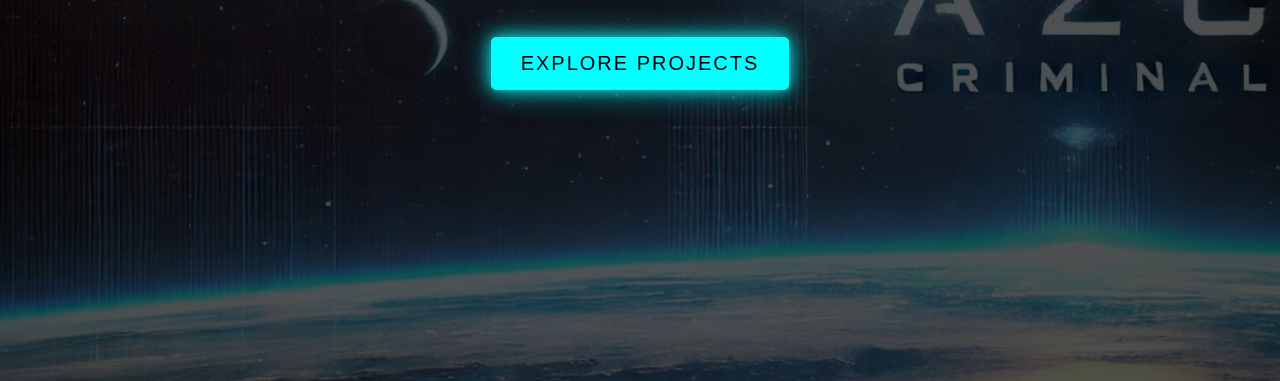
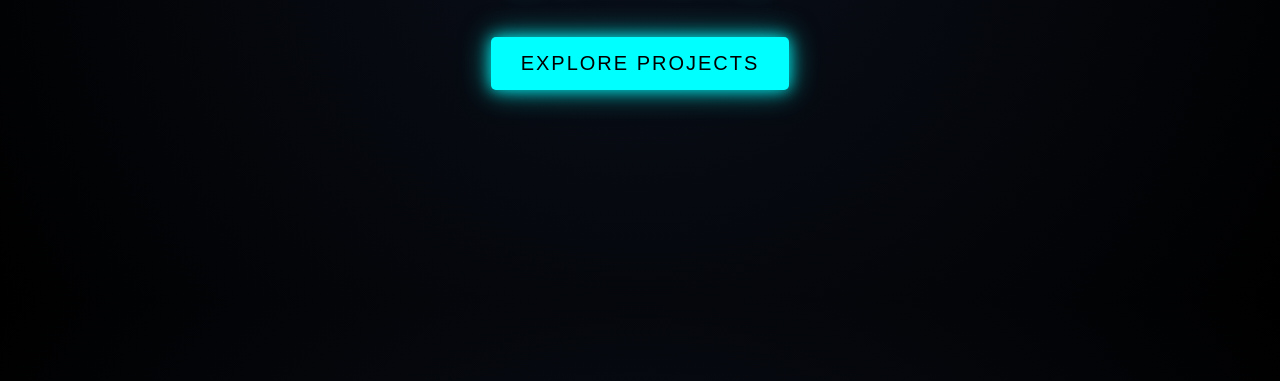
Before and after one commit to Azccriminal/azccriminal.space, a plain HTML site: page index.html in a window 1280 px wide. Shown: the part 499-880 px from the top of the page. Drawn offline with Linux system fonts and the light colour scheme.

Commit message:
Update index.html

```diff
--- a/index.html
+++ b/index.html
@@ -124,7 +124,7 @@
             height: 100%;
             top: 0;
             left: 0;
-            background: url('https://raw.githubusercontent.com/Azccriminal/azccriminal.space/main/azccriminal-space.jpg') repeat;
+            background: url('') repeat;
             opacity: 0.3;
             animation: stars 60s linear infinite;
             transform: scale(1.2);
```
